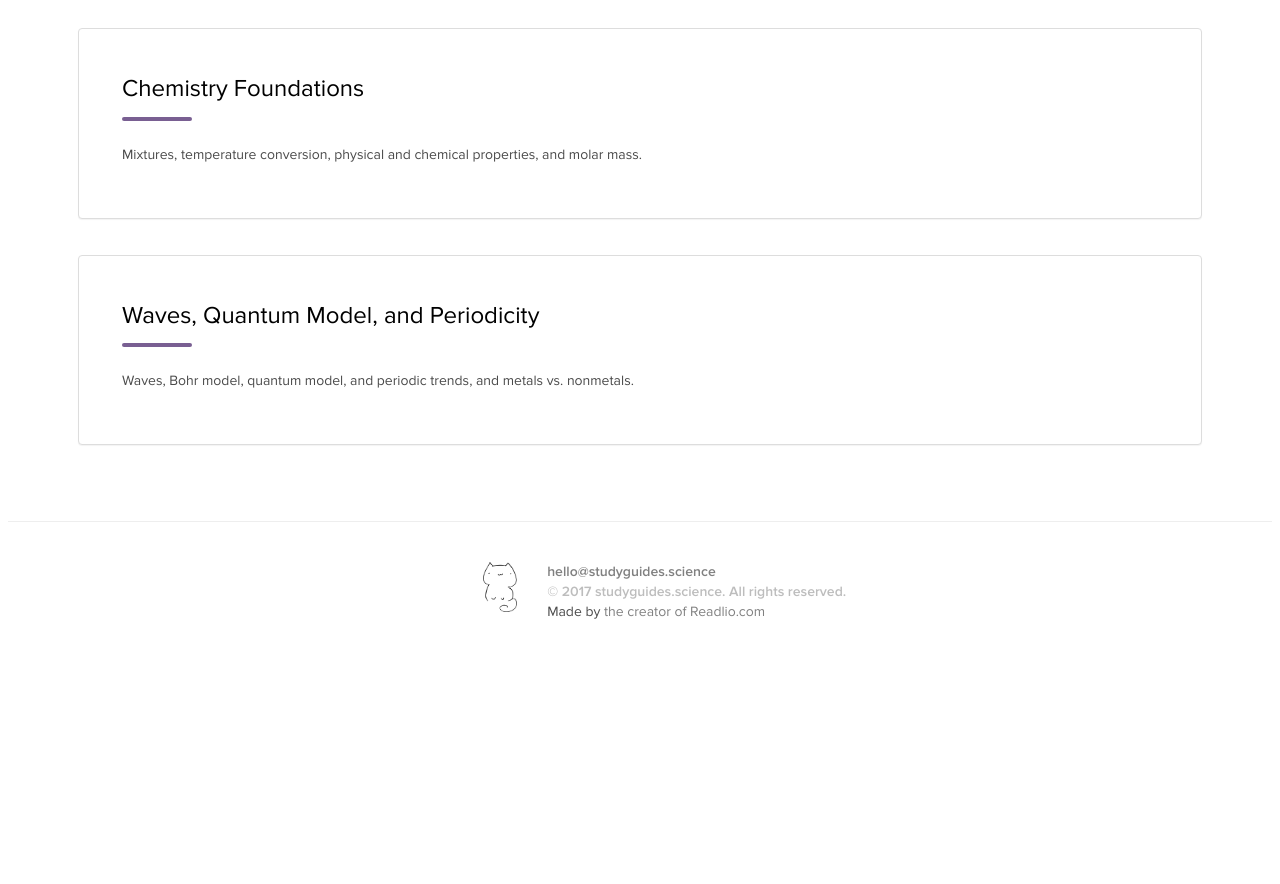
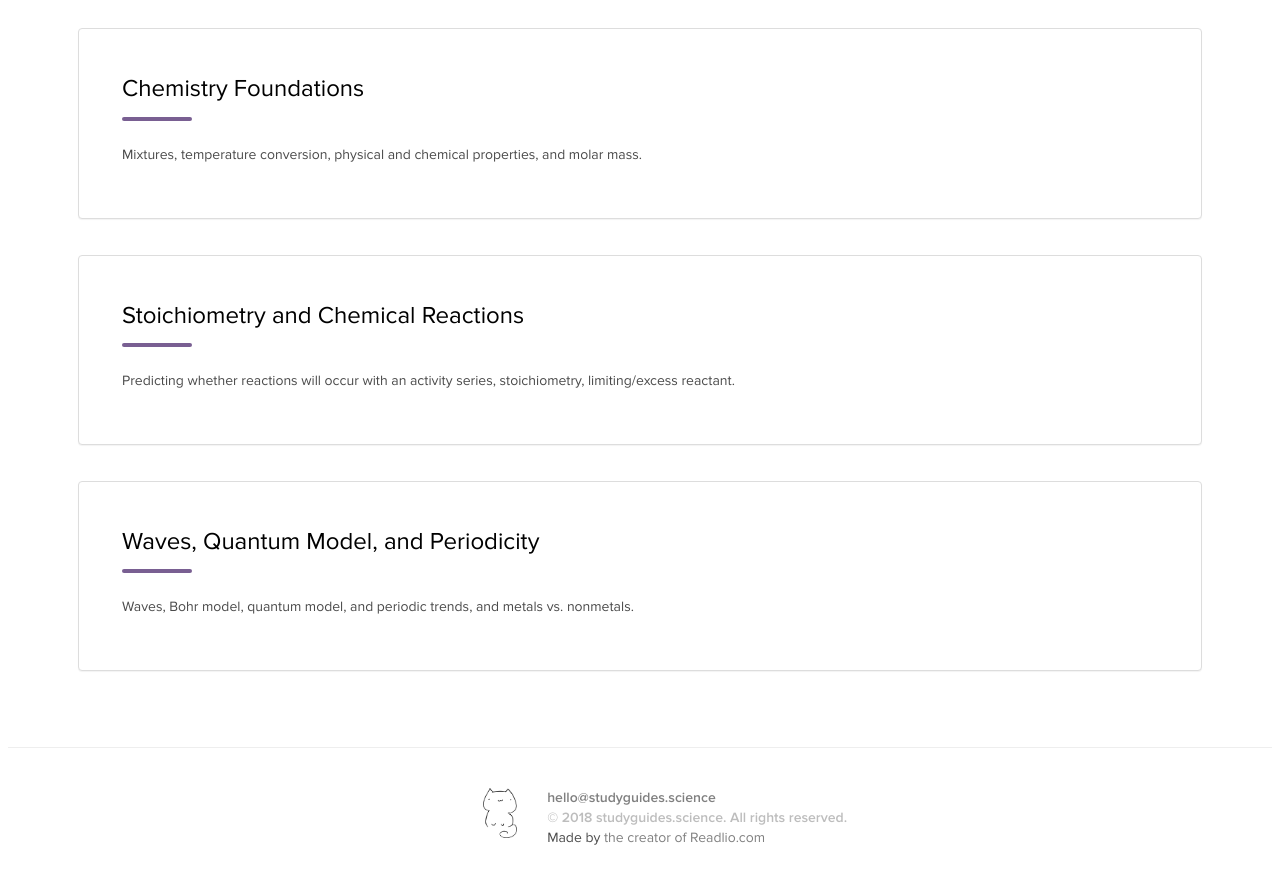
Before and after one commit to oliviachang29/studyguides, a Jekyll site: the page built from category/chemistry.md, in a window 1280 px wide and 900 px high, scrolled down 930 px. Shown: the top 884 px of the window. Built offline with Jekyll 4.4.1, drawn with Linux system fonts in a browser that asks for light colours; nearby versions of some CDN libraries; some web fonts are replaced; before the commit the page ends 1604 px from its top, so only the background shows below that.

Commit message:
update footer and add u6 notes

```diff
--- /dev/null
+++ b/_chemistry/stoichiometry-chemical-reactions.md
@@ -0,0 +1,7 @@
+---
+layout: guide
+title: "Stoichiometry and Chemical Reactions"
+category: "Chemistry"
+link: "https://docs.google.com/document/d/e/2PACX-1vRU4G1MbfXrGLozHuD3Y62607Fd5ZCuPb62p4UhechJWwJtuFltdrdWnH2TwIjJ7DBWoNuBS49aHVdF/pub?embedded=true"
+description: "Predicting whether reactions will occur with an activity series, stoichiometry, limiting/excess reactant."
+---
--- a/_includes/footer.html
+++ b/_includes/footer.html
@@ -9,7 +9,7 @@
 		</div>
 		<div class="col-sm-7 col-xs-9" id="footer-text">
 			<div class="footer-text" id="footer-contact"><a href="mailto:hello@studyguides.science">hello@studyguides.science</a></div>
-			<div class="footer-text" id="footer-copyright">&#xa9; 2017 studyguides.science. All rights reserved.</div>
+			<div class="footer-text" id="footer-copyright">&#xa9; <script>document.write(new Date().getFullYear())</script> studyguides.science. All rights reserved.</div>
 			<p id="made-by">
 		  		Made by <a href="https://olivia.js.org">the creator of</a> <a href="https://readlio.com">Readlio.com</a>
 			</p>
--- a/index.html
+++ b/index.html
@@ -9,7 +9,6 @@ layout: default
     <div class="panel-body">
       <img src="/assets/images/logo.png" id="logo"/>
       <p id="hero-text">notes on biology and chemistry.</p>
-      <p id="hero-haha">(free! wow!!)</p>
     </div>
   </div>
 </div>
```
